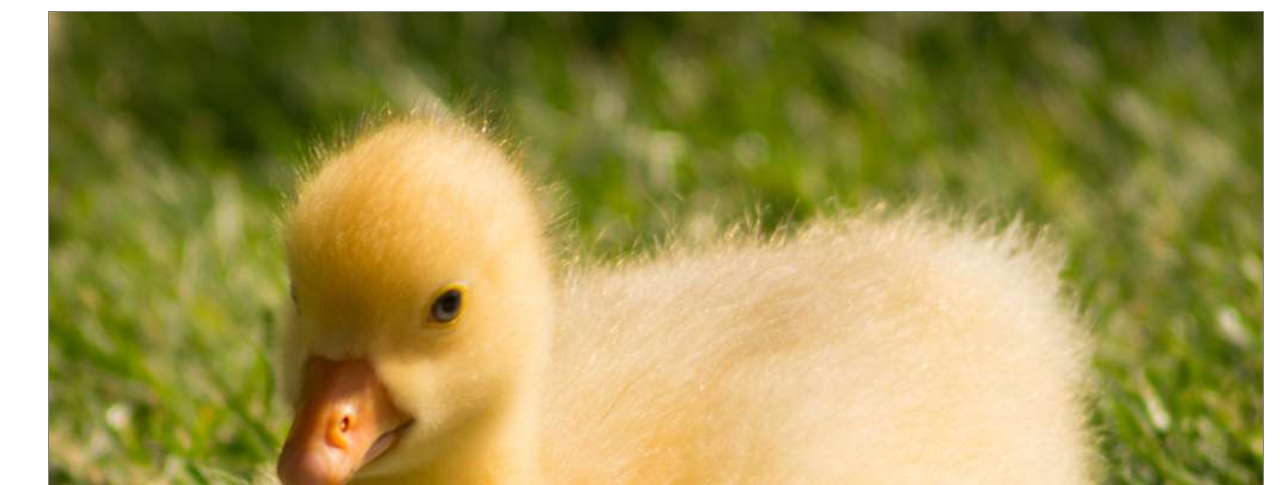
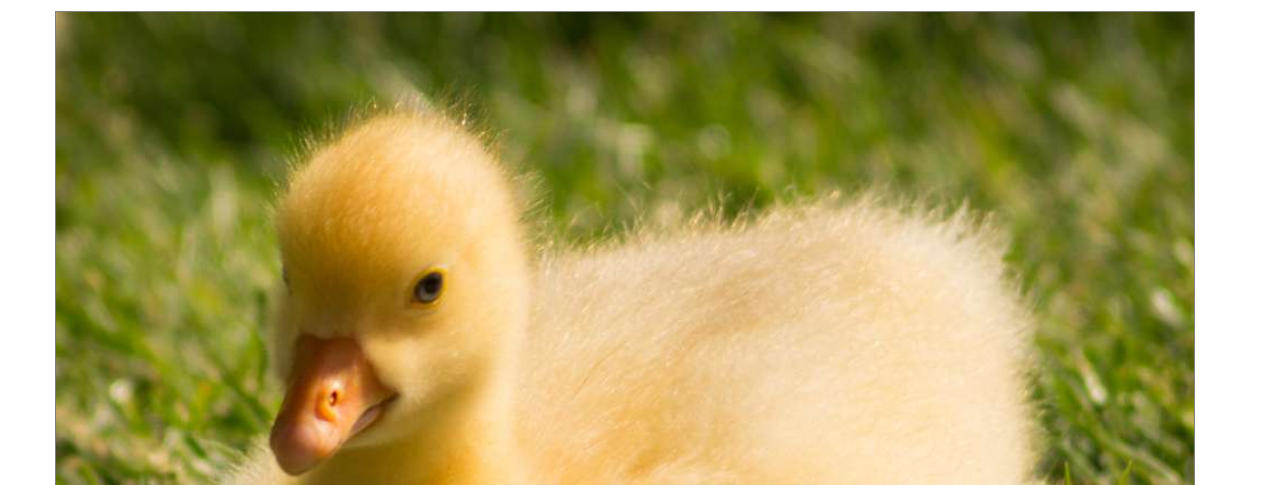
Before and after one commit to aubuchcl/P1_Submission, a website: page index.html in a window 1280 px wide. Shown: the part 315-800 px from the top of the page. Drawn offline with Linux system fonts and the light colour scheme.

Commit message:
added max width to feature image

```diff
--- a/css/main.css
+++ b/css/main.css
@@ -101,8 +101,10 @@ a{
 }
 
 .feature img{
+	max-width: 95%;
 	width: 95vw;
 	height: auto;
 	border: 1px solid grey;
 	margin: 8px;
+	margin-left: 15px;
 }
--- a/index.html
+++ b/index.html
@@ -33,6 +33,7 @@
 
 
     <!-- section 2 main picture -->
+    <div class="row">
       <picture class="col-12 feature">
         <source
           media="(min-width: 1400px)"
@@ -48,6 +49,7 @@
           srcset="images/duck-small.jpg">
         <img src="images/duck-xsmall.jpg" alt="duck">
       </picture>
+    </div>
 
     <!-- section 3 bottom pictures -->
     <h2>Featured Work</h2>
```
Lines whose indentation alone changed are shown as unchanged.
